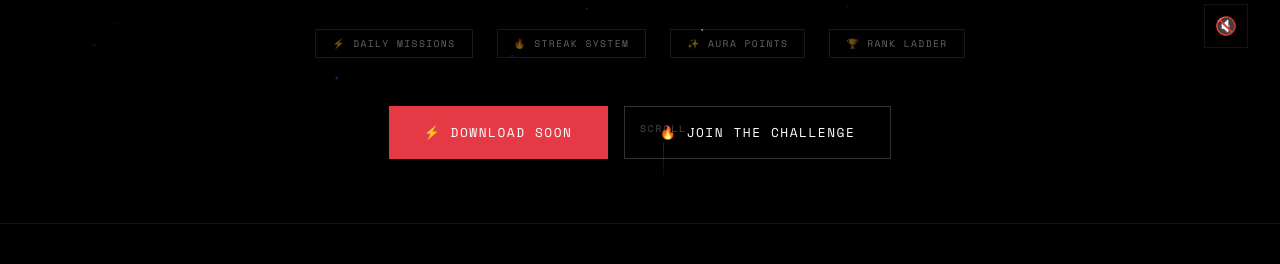
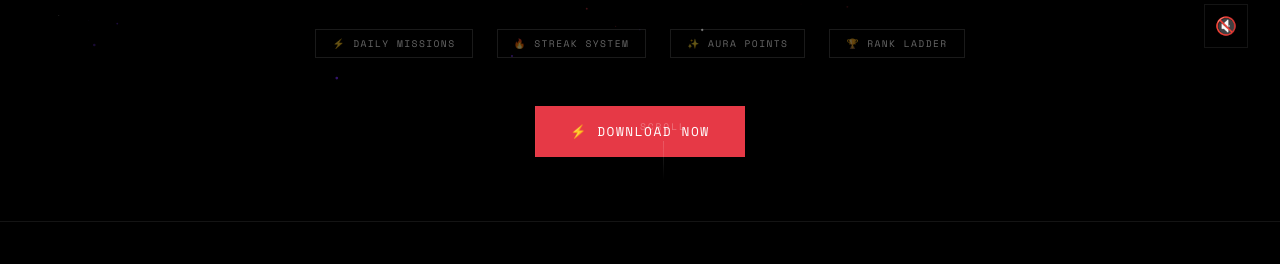
Before and after one commit to Sahilkhan-creator/Prove.it, a plain HTML site: page index.html in a window 1280 px wide. Shown: the part 720-984 px from the top of the page. Drawn offline with nearby package versions, Linux system fonts and the light colour scheme.

Commit message:
Update index.html

```diff
--- a/index.html
+++ b/index.html
@@ -140,8 +140,7 @@ footer{border-top:1px solid var(--glass-border);padding:4rem 2rem 2rem;}
     <span class="badge">🏆 Rank Ladder</span>
   </div>
   <div class="hero-buttons">
-    <a href="#" class="btn-primary">⚡ Download Soon</a>
-    <a href="contact.html" class="btn-secondary">🔥 Join The Challenge</a>
+    <a href="download.html" class="btn-primary">⚡ Download now </a>
   </div>
   <div class="hero-scroll"><span>Scroll</span><div class="scroll-line"></div></div>
 </section>
```
